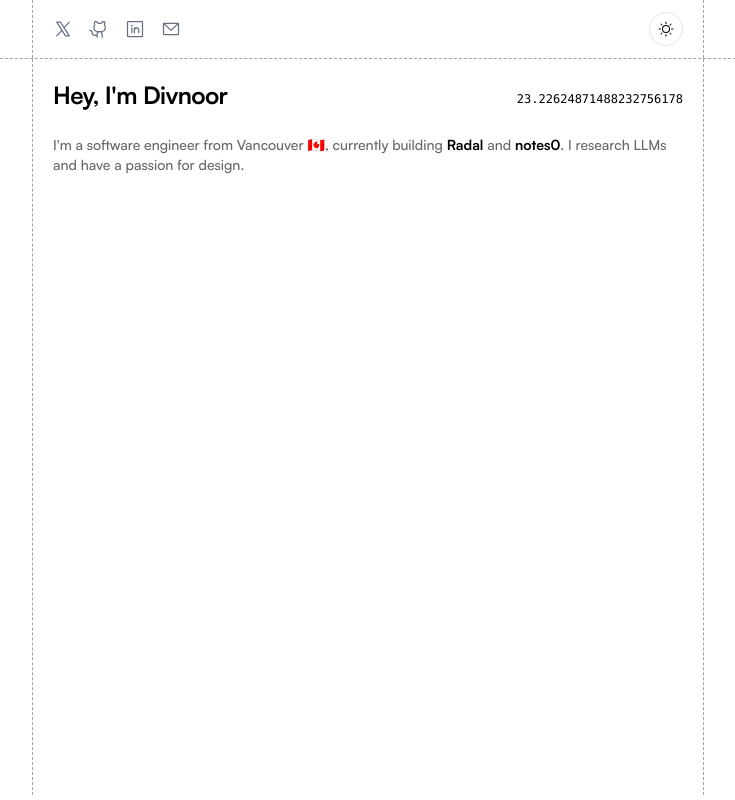
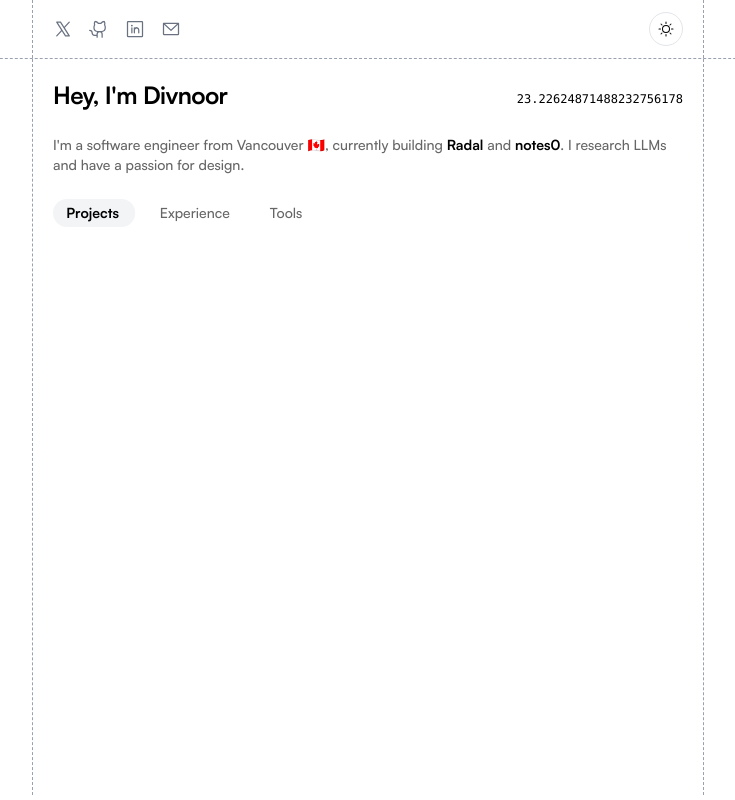
Before and after one commit to RandomOscillations/mine, a Next.js app: page / in a window 1280 px wide. Shown: the whole page, without its empty margins (272-1007 px from the left). Built offline with nearby package versions, Linux system fonts and the light colour scheme.

Commit message:
feat: add TabSwitch component and update global styles for tab switching

```diff
--- a/app/globals.css
+++ b/app/globals.css
@@ -11,6 +11,7 @@ body {
   --color-text: #000000;
   --color-theme-border: #e2e5e9;
   --color-bio: hsl(0, 0%, 40%);
+  --color-tab-switch-bg: #f3f4f6;
 }
 
 /* Apply dark mode styles when data-theme="dark" */
@@ -19,4 +20,5 @@ body {
   --color-text: hsl(0, 0%, 95%);
   --color-theme-border: #212121;
   --color-bio: hsl(0, 0%, 70%);
+  --color-tab-switch-bg: #262626;
 }
--- a/app/page.tsx
+++ b/app/page.tsx
@@ -1,7 +1,10 @@
-import Navbar from "@/components/navbar";
-import MaxWidthWrapper from "@/components/max-width-wrapper";
+import {
+  Navbar,
+  MaxWidthWrapper,
+  IntroductionHeader,
+  TabSwitch,
+} from "@/components";
 import React from "react";
-import IntroductionHeader from "@/components/introduction-header";
 
 const Home = () => {
   return (
@@ -10,6 +13,7 @@ const Home = () => {
       <Navbar />
       <MaxWidthWrapper>
         <IntroductionHeader />
+        <TabSwitch />
       </MaxWidthWrapper>
     </>
   );
--- /dev/null
+++ b/components/index.ts
@@ -0,0 +1,15 @@
+import IntroductionHeader from "./introduction-header";
+import TabSwitch from "./tab-switch";
+import AgeCounter from "./age-counter";
+import Navbar from "./navbar";
+import ThemeSwitch from "./theme-swtch";
+import MaxWidthWrapper from "./max-width-wrapper";
+
+export {
+  IntroductionHeader,
+  TabSwitch,
+  AgeCounter,
+  Navbar,
+  ThemeSwitch,
+  MaxWidthWrapper,
+};
--- /dev/null
+++ b/components/tab-switch.tsx
@@ -0,0 +1,90 @@
+"use client";
+
+import React, { useEffect, useRef, useState } from "react";
+import { motion } from "motion/react";
+import { tabs } from "@/constants";
+
+const TabSwitch = () => {
+  const [activeTab, setActiveTab] = useState(tabs[0].name);
+  const containerRef = useRef<HTMLDivElement>(null);
+  const activeTabElementRef = useRef<HTMLButtonElement>(null);
+  const [clipPath, setClipPath] = useState("inset(0px 75% 0px 0% round 17px)");
+
+  useEffect(() => {
+    const container = containerRef.current;
+
+    if (activeTab && container) {
+      const activeTabElement = activeTabElementRef.current;
+
+      if (activeTabElement) {
+        const { offsetLeft, offsetWidth } = activeTabElement;
+
+        const clipLeft = offsetLeft;
+        const clipRight = offsetLeft + offsetWidth;
+        const newClipPath = `inset(0 ${Number(
+          100 - (clipRight / container.offsetWidth) * 100
+        ).toFixed()}% 0 ${Number(
+          (clipLeft / container.offsetWidth) * 100
+        ).toFixed()}% round 17px)`;
+
+        setClipPath(newClipPath);
+      }
+    }
+  }, [activeTab]);
+
+  return (
+    <div className="relative flex flex-col items-center w-fit my-6">
+      <ul className="relative flex w-full justify-center gap-2">
+        {tabs.map((tab) => (
+          <li key={tab.id}>
+            <button
+              ref={activeTab === tab.name ? activeTabElementRef : null}
+              data-tab={tab.name}
+              onClick={() => {
+                setActiveTab(tab.name);
+              }}
+              className="flex h-[28px] items-center gap-2 rounded-full px-4 text-sm font-medium text-[var(--color-bio)] no-underline"
+            >
+              {tab.name}
+            </button>
+          </li>
+        ))}
+      </ul>
+
+      <motion.div
+        aria-hidden
+        className="absolute z-10 w-full overflow-hidden"
+        style={{ clipPath: "inset(0px 75% 0px 0% round 17px)" }}
+        animate={{ clipPath }}
+        transition={{
+          type: "spring",
+          stiffness: 600,
+          damping: 40,
+        }}
+        ref={containerRef}
+      >
+        <ul
+          className="relative flex w-full justify-center gap-2"
+          style={{ backgroundColor: "var(--color-tab-switch-bg)" }}
+        >
+          {tabs.map((tab) => (
+            <li key={tab.id}>
+              <button
+                data-tab={tab.name}
+                onClick={() => {
+                  setActiveTab(tab.name);
+                }}
+                className="flex h-[28px] items-center gap-2 rounded-full px-4 text-sm font-bold text-[var(--color-text)] no-underline"
+                tabIndex={-1}
+              >
+                {tab.name}
+              </button>
+            </li>
+          ))}
+        </ul>
+      </motion.div>
+    </div>
+  );
+};
+
+export default TabSwitch;
--- a/constants/index.ts
+++ b/constants/index.ts
@@ -1,13 +1,18 @@
 import { IconName } from "./iconMap";
 
-export interface NavLink {
+export type TNavLink = {
   id: number;
   label: string;
   link: string;
   icon: IconName;
-}
+};
 
-export const navLinks: NavLink[] = [
+export type TTab = {
+  id: number;
+  name: string;
+};
+
+export const navLinks: TNavLink[] = [
   { id: 1, label: "X", link: "https://x.com/divandcode", icon: "XLogoIcon" },
   {
     id: 2,
@@ -28,3 +33,9 @@ export const navLinks: NavLink[] = [
     icon: "EnvelopeSimpleIcon",
   },
 ];
+
+export const tabs: TTab[] = [
+  { id: 1, name: "Projects" },
+  { id: 2, name: "Experience" },
+  { id: 3, name: "Tools" },
+];
```
